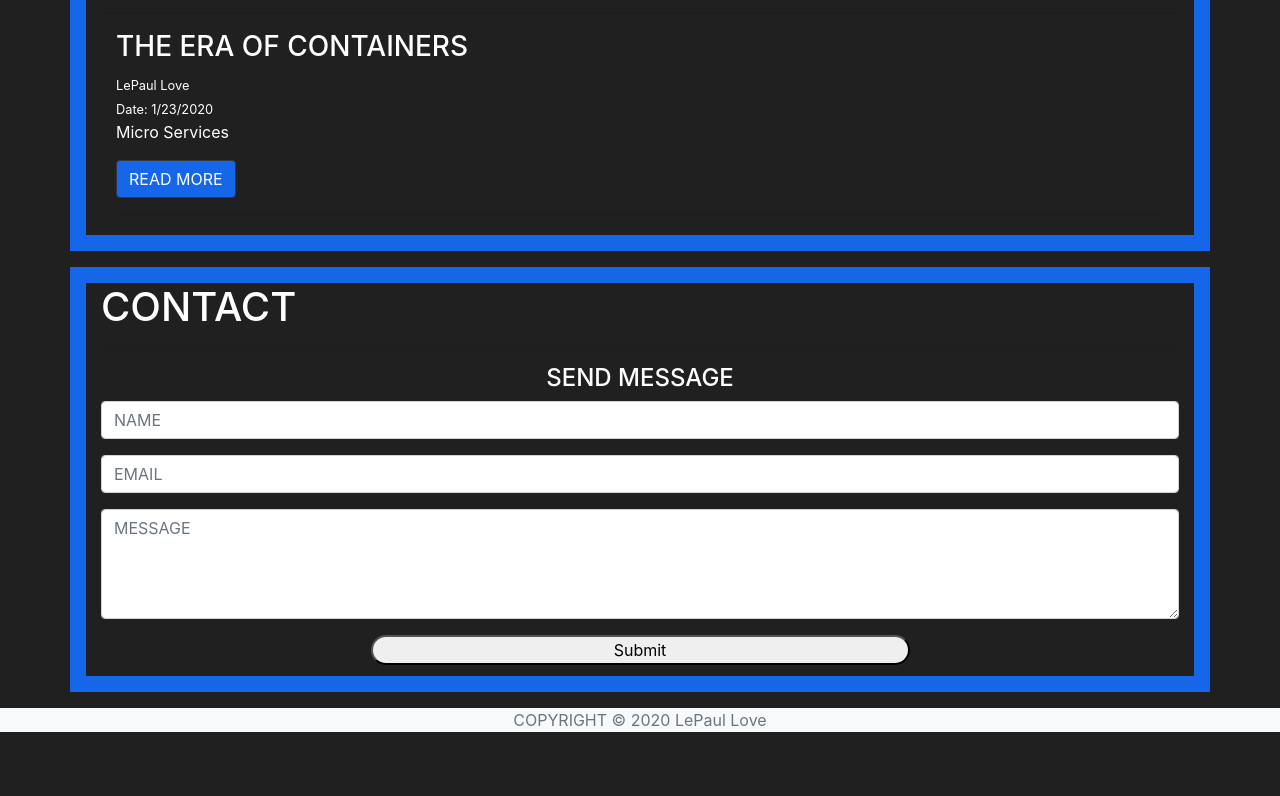
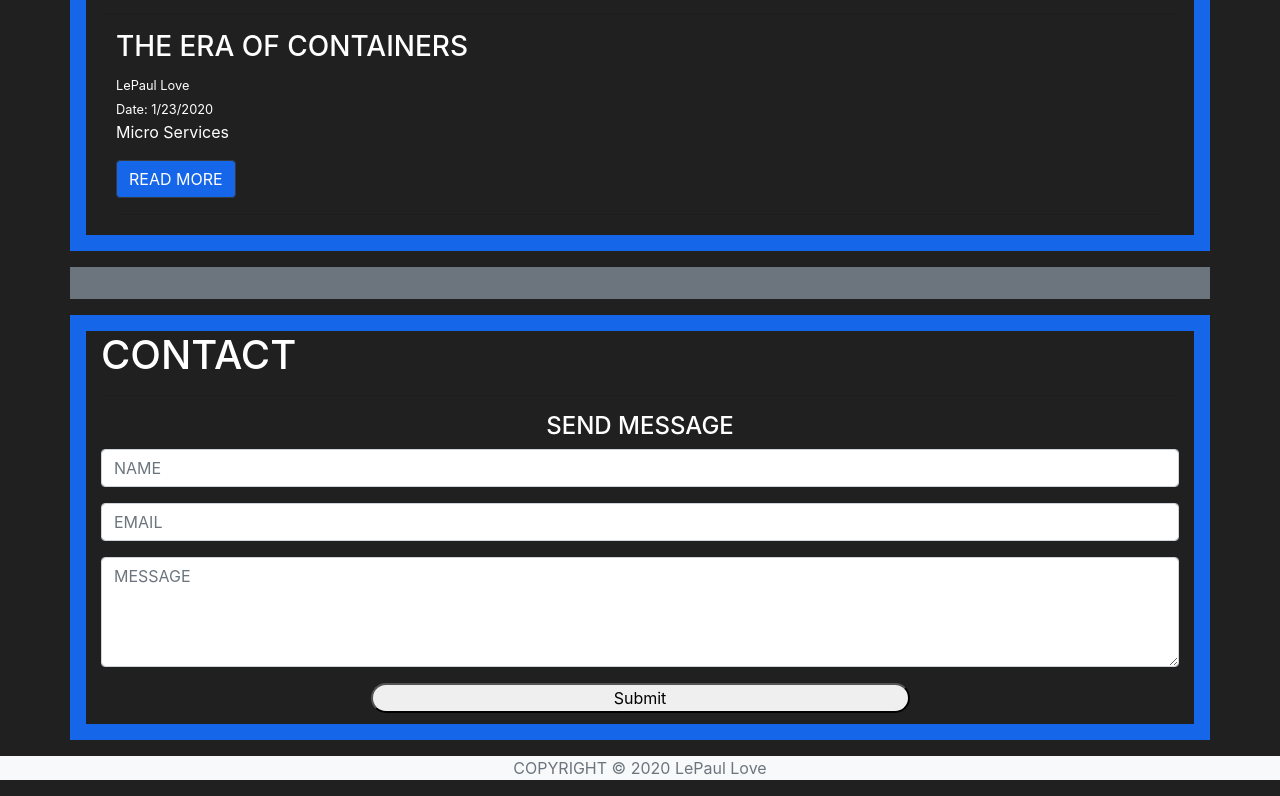
Before and after one commit to lepaulove/CSCI4208, a plain HTML site: page index.html in a window 1280 px wide. Shown: the part 3991-4787 px from the top of the page. Before the commit the page ends 4739 px from the top, so only its background shows below. Drawn offline with Linux system fonts and the light colour scheme.

Commit message:
additional modifications

```diff
--- a/index.html
+++ b/index.html
@@ -160,7 +160,7 @@ UNO Big Brother/Big Sister
 
         <div class='container p-3 my-3 bg-secondary text-white container-md'></div>
 
-        <div class='container p-3 my-3 bg-default-blue text-white container-xl'>
+        <div id='blog' class='container p-3 my-3 bg-default-blue text-white container-xl'>
             <section id="section-blog" class='bg-default-black pb-1 container-fluid'>
                 <h1> BLOG POSTS</h1>
                 <hr>
@@ -182,7 +182,9 @@ UNO Big Brother/Big Sister
             </section>
         </div>
 
-        <div class='container p-3 my-3 bg-default-blue text-white container-xl'>
+        <div class='container p-3 my-3 bg-secondary text-white container-md'></div>
+
+        <div id='contact' class='container p-3 my-3 bg-default-blue text-white container-xl'>
             <section id="section-contact" class='bg-default-black container-fluid'>
                 <h1> CONTACT </h1>
                 <hr>
```
